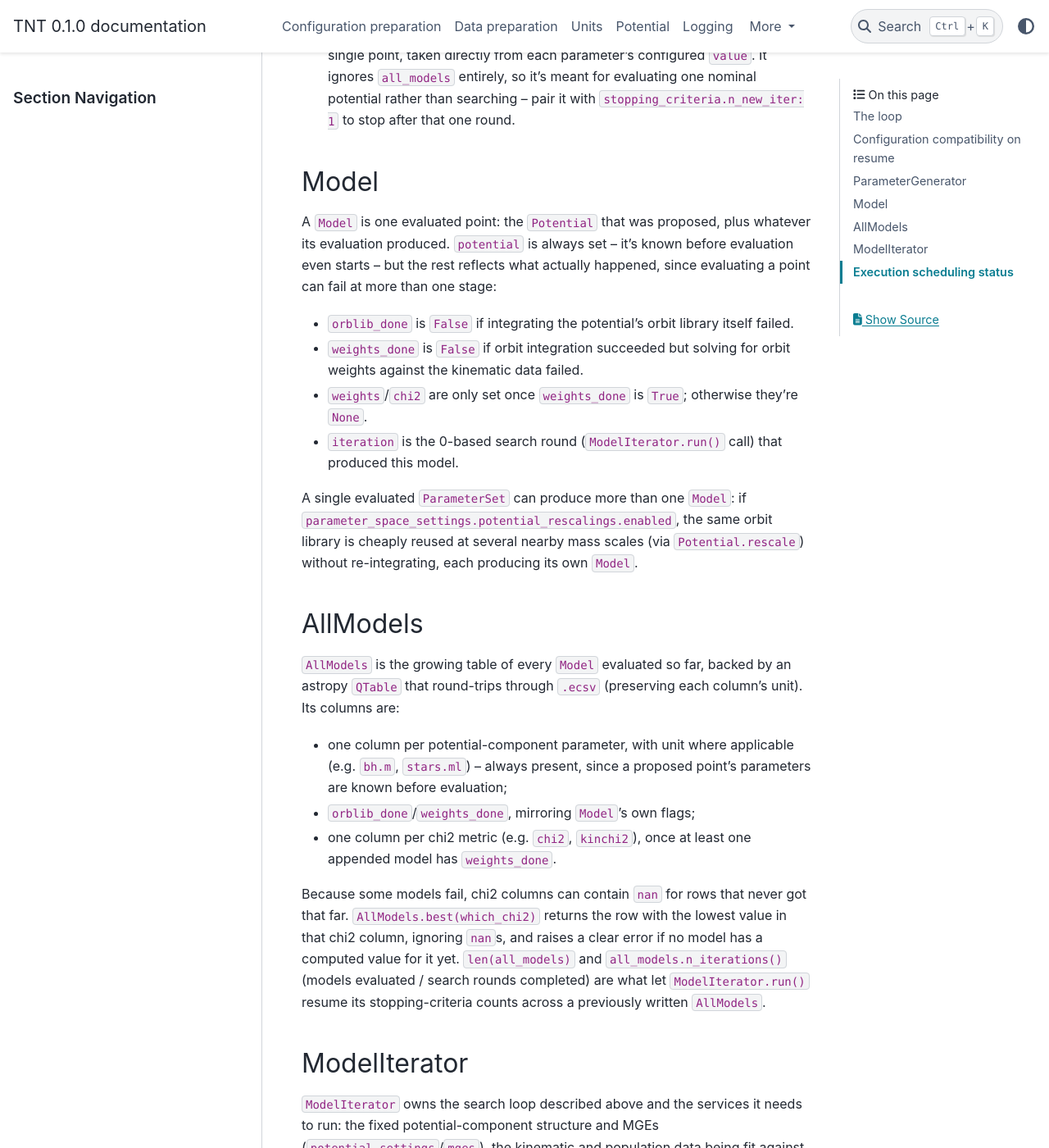
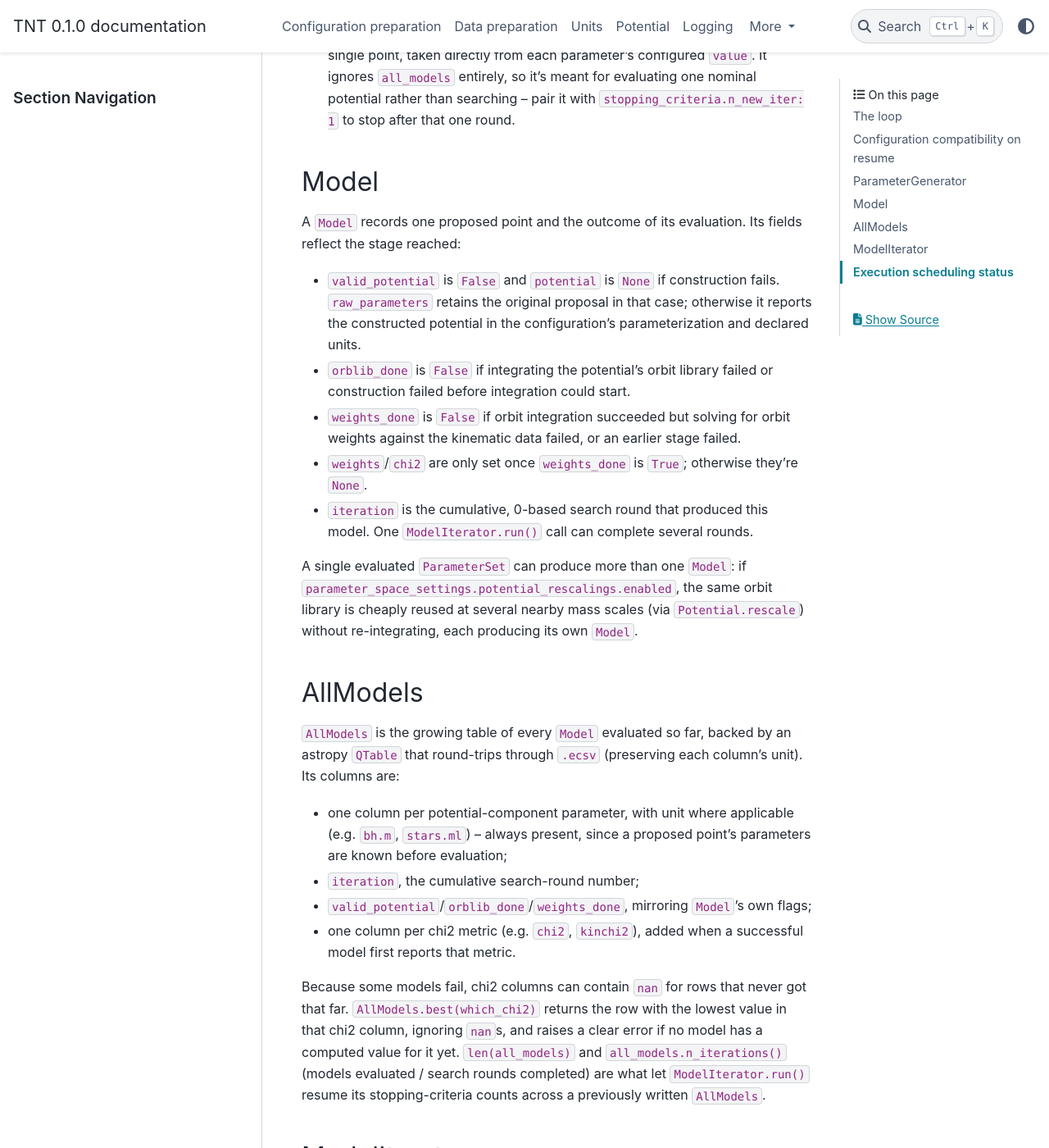
Before and after one commit to dynamics-of-stellar-systems/tnt, a Sphinx documentation site: the page built from docs/source/model_search.md, in a window 1280 px wide and 1400 px high, scrolled down 5981 px. Shown: the whole window at 82% size. Built offline with Sphinx 7.4.7 and the PyData theme 0.15.4, drawn with Linux system fonts in a browser that asks for light colours.

Commit message:
Refresh model-search documentation and remove starter content
Document failed construction, cumulative search rounds, and the complete AllModels status columns. Correct implementation and tracing descriptions, remove the unused overview template and Sphinx starter text, and retain bounded compilation-cache guidance.

Assisted-by: Codex (OpenAI)

```diff
--- a/docs/source/conf.py
+++ b/docs/source/conf.py
@@ -20,7 +20,6 @@ extensions = [
 
 myst_heading_anchors = 3
 
-templates_path = ["_templates"]
 exclude_patterns = []
 
 
--- a/docs/source/model_search.md
+++ b/docs/source/model_search.md
@@ -242,19 +242,21 @@ configuration-selectable generator:
 
 ## Model
 
-A `Model` is one evaluated point: the `Potential` that was proposed, plus
-whatever its evaluation produced. `potential` is always set -- it's known
-before evaluation even starts -- but the rest reflects what actually
-happened, since evaluating a point can fail at more than one stage:
+A `Model` records one proposed point and the outcome of its evaluation.
+Its fields reflect the stage reached:
 
+- `valid_potential` is `False` and `potential` is `None` if construction
+  fails. `raw_parameters` retains the original proposal in that case;
+  otherwise it reports the constructed potential in the configuration's
+  parameterization and declared units.
 - `orblib_done` is `False` if integrating the potential's orbit library
-  itself failed.
+  failed or construction failed before integration could start.
 - `weights_done` is `False` if orbit integration succeeded but solving for
-  orbit weights against the kinematic data failed.
+  orbit weights against the kinematic data failed, or an earlier stage failed.
 - `weights`/`chi2` are only set once `weights_done` is `True`; otherwise
   they're `None`.
-- `iteration` is the 0-based search round (`ModelIterator.run()` call) that
-  produced this model.
+- `iteration` is the cumulative, 0-based search round that produced this
+  model. One `ModelIterator.run()` call can complete several rounds.
 
 A single evaluated `ParameterSet` can produce more than one `Model`: if
 `parameter_space_settings.potential_rescalings.enabled`, the same orbit
@@ -270,9 +272,10 @@ column's unit). Its columns are:
 - one column per potential-component parameter, with unit where applicable
   (e.g. `bh.m`, `stars.ml`) -- always present, since a proposed point's
   parameters are known before evaluation;
-- `orblib_done`/`weights_done`, mirroring `Model`'s own flags;
-- one column per chi2 metric (e.g. `chi2`, `kinchi2`), once at least one
-  appended model has `weights_done`.
+- `iteration`, the cumulative search-round number;
+- `valid_potential`/`orblib_done`/`weights_done`, mirroring `Model`'s own flags;
+- one column per chi2 metric (e.g. `chi2`, `kinchi2`), added when a
+  successful model first reports that metric.
 
 Because some models fail, chi2 columns can contain `nan` for rows that never
 got that far. `AllModels.best(which_chi2)` returns the row with the lowest
```
Also changed, not shown: docs/source/_templates/overview.md (deleted, +0 -11 lines), docs/source/index.rst (+2 -9 lines), 5 other files.
